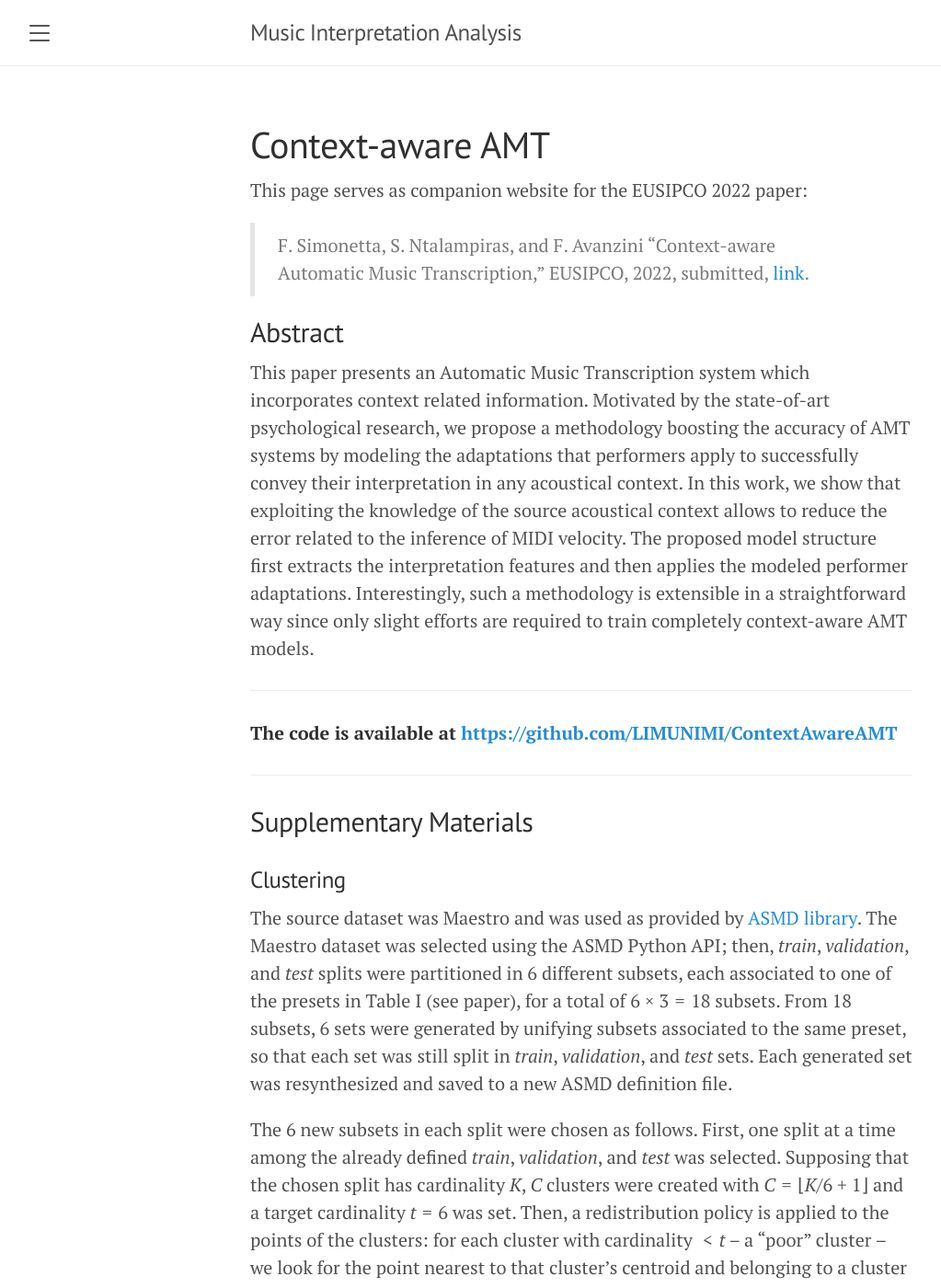
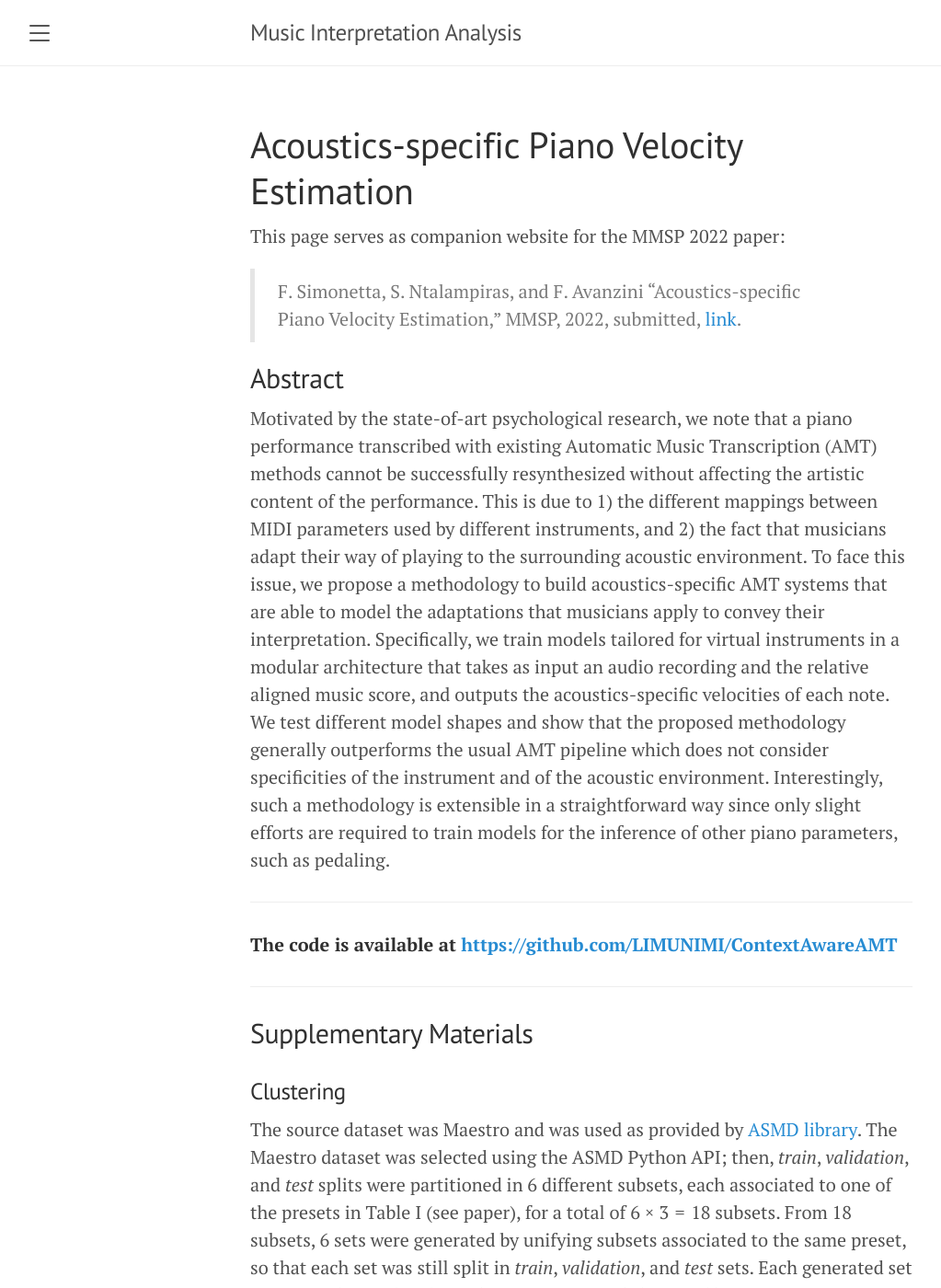
Before and after one commit to LIMUNIMI/MIA, a Jekyll site: the page built from eusipco.md, in a window 1280 px wide and 1400 px high. Shown: the whole window at 92% size, without its empty margins (8-1031 px from the left). Built offline with Jekyll 4.4.1, drawn with Linux system fonts in a browser that asks for light colours.

Commit message:
Update eusipco.md

```diff
--- a/eusipco.md
+++ b/eusipco.md
@@ -1,30 +1,37 @@
 ---
 layout: page
-title: "Context-aware AMT"
+title: "Acoustics-specific Piano Velocity Estimation"
 order: 2
 ---
 
-This page serves as companion website for the EUSIPCO 2022 paper:
+This page serves as companion website for the MMSP 2022 paper:
 
-> F. Simonetta, S. Ntalampiras, and F. Avanzini “Context-aware Automatic Music Transcription,” EUSIPCO, 2022, submitted, [link](https://arxiv.org/abs/2203.16294).
+> F. Simonetta, S. Ntalampiras, and F. Avanzini “Acoustics-specific Piano Velocity Estimation,” MMSP, 2022, submitted, [link](https://arxiv.org/abs/2203.16294).
 
 ## Abstract
 
-This paper presents an Automatic Music Transcription system which incorporates
-context related information. Motivated by the state-of-art psychological
-research, we propose a methodology boosting the accuracy of AMT systems by
-modeling the adaptations that performers apply to 	successfully convey their
-interpretation in any acoustical context. In this work, we show that exploiting
-the knowledge of the source acoustical context allows to reduce the error
-related to the inference of MIDI velocity. The proposed model structure first
-extracts the interpretation features and then applies the modeled performer
-adaptations. Interestingly, such a methodology is extensible in a
-straightforward way since only slight efforts are required to train completely
-context-aware AMT models.
+  Motivated by the state-of-art psychological research, we note that a piano
+  performance transcribed with existing Automatic Music Transcription (AMT)
+  methods cannot be successfully resynthesized without affecting the artistic
+  content of the performance. This is due to 1) the different mappings between
+  MIDI parameters used by different instruments, and 2) the fact that musicians
+  adapt their way of playing to the surrounding acoustic environment. To face
+  this issue, we propose a methodology to build acoustics-specific AMT systems
+  that are able to model the adaptations that musicians apply to convey their
+  interpretation. Specifically, we train models tailored for virtual instruments
+  in a modular architecture that takes as input an audio recording and the
+  relative aligned music score, and outputs the acoustics-specific velocities of
+  each note. We test different model shapes and show that the proposed
+  methodology generally outperforms the usual AMT pipeline which does not
+  consider specificities of the instrument and of the acoustic environment.
+  Interestingly, such a methodology is extensible in a straightforward way since
+  only slight efforts are required to train models for the inference of other
+  piano parameters, such as pedaling.
+
 
 ---
 
-**The code is available at [https://github.com/LIMUNIMI/ContextAwareAMT](https://github.com/LIMUNIMI/ContextAwareAMT)**
+**The code is available at [https://github.com/LIMUNIMI/ContextAwareAMT]([https://github.com/LIMUNIMI/ContextAwareAMT](https://github.com/LIMUNIMI/ContextAwareAMT/releases/tag/phdthesis))**
 
 ---
 
```
